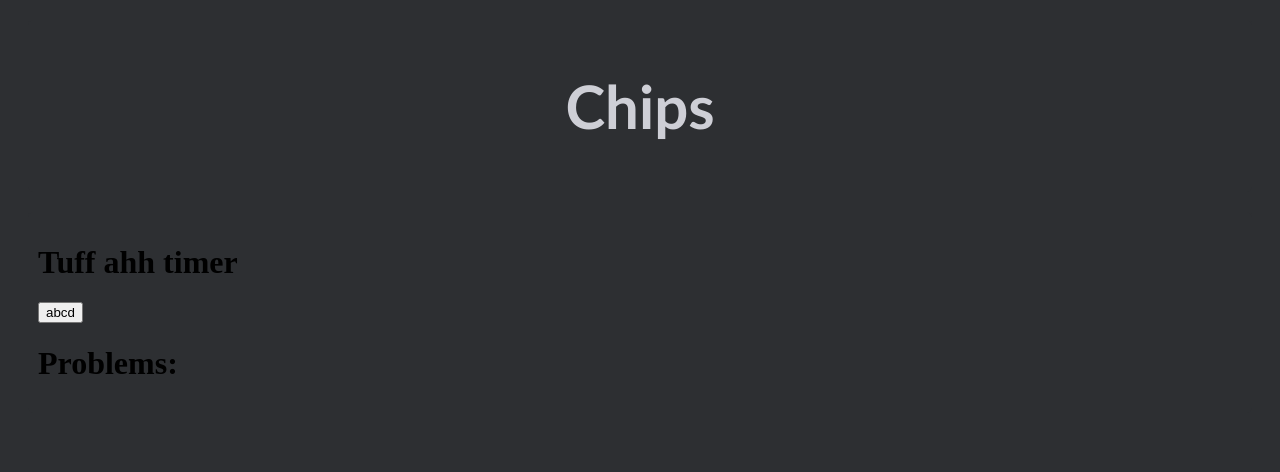
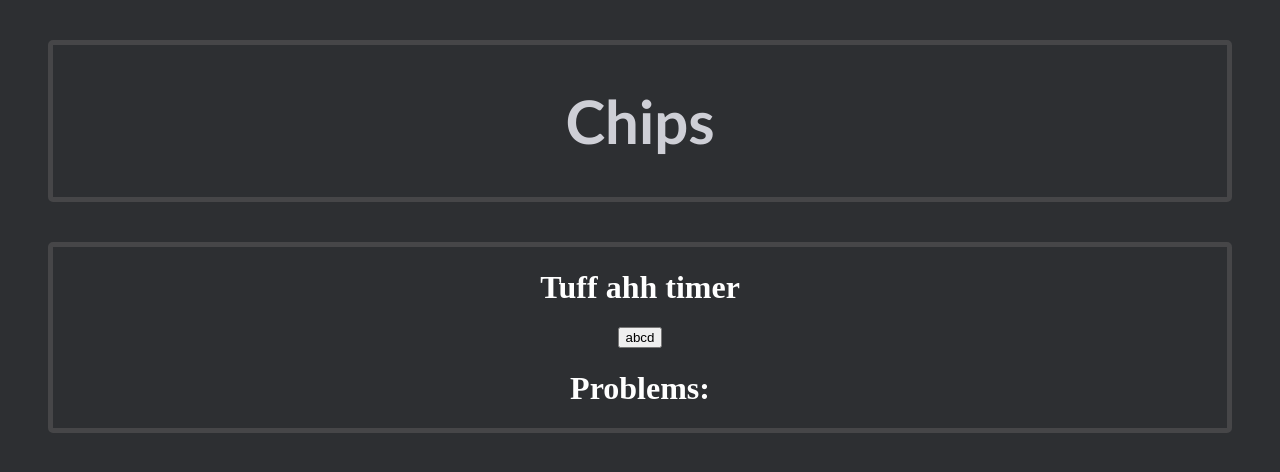
Before and after one commit to PugsRDubs/islandhacks25, a SvelteKit app: page / in a window 1280 px wide. Shown: the top 472 px of the page. Built offline with nearby package versions, Linux system fonts and the light colour scheme.

Commit message:
modified layout

```diff
--- a/src/routes/+layout.svelte
+++ b/src/routes/+layout.svelte
@@ -19,18 +19,22 @@
 <style>
 	:global(body) {
 		background-color: rgb(45, 47, 50);
+		text-align: center;
+		color:white
 	}
 	h1{
 		text-align: center;
-		font-family: 'Gill Sans', 'Gill Sans MT', Calibri, 'Trebuchet MS', sans-serif;
+		font-family: 'Gill Sans', 'Gill Sans MT', 'Calibri', 'Trebuchet MS', sans-serif;
 		font-size: 60px;
 		color: rgba(235, 235, 243, 0.85);
 	}
 	div {
-		margin: 20px;
-		padding: 10px;
+		margin: 40px;
 		background-color: rgb(45, 47, 50);
+		border-style: solid;
+		border-width: 5px;
 		border-radius: 5px;
+		border-color:rgb(70, 70, 72);
 
 	}
 </style>
```
